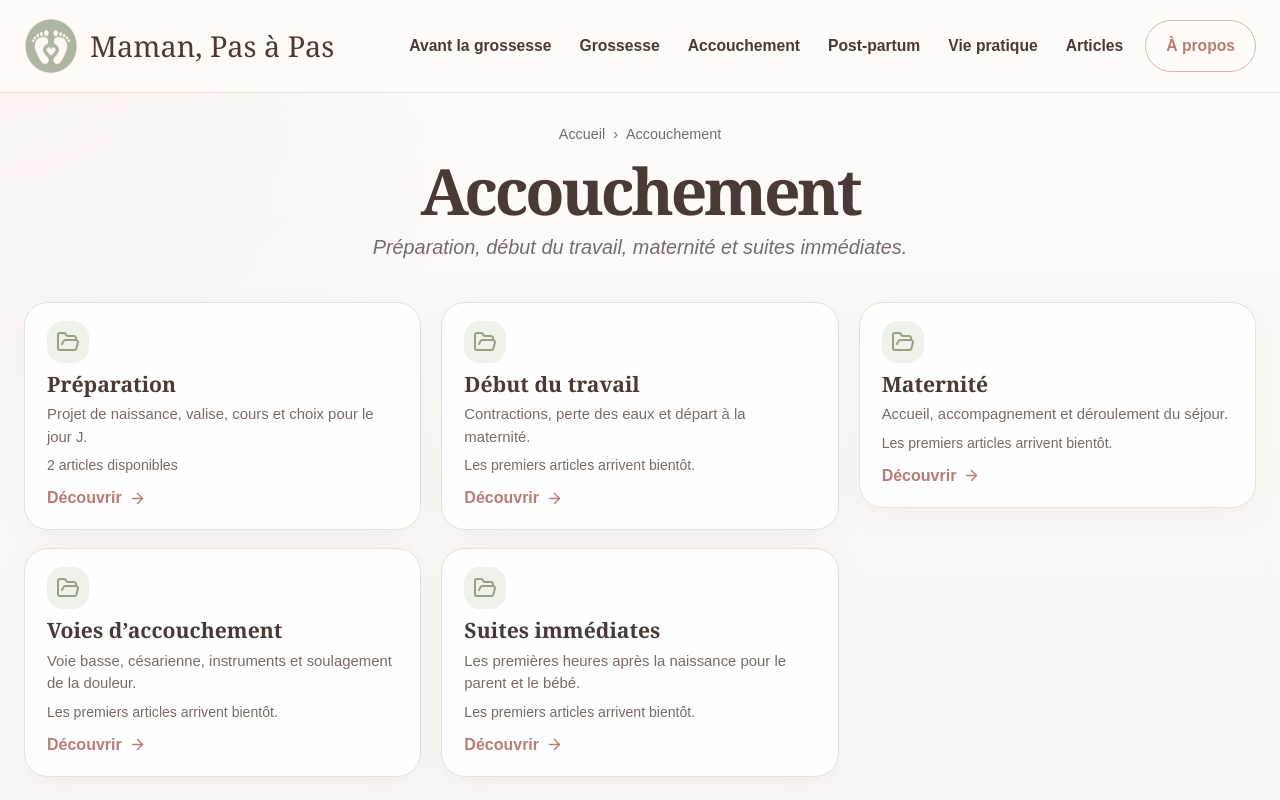
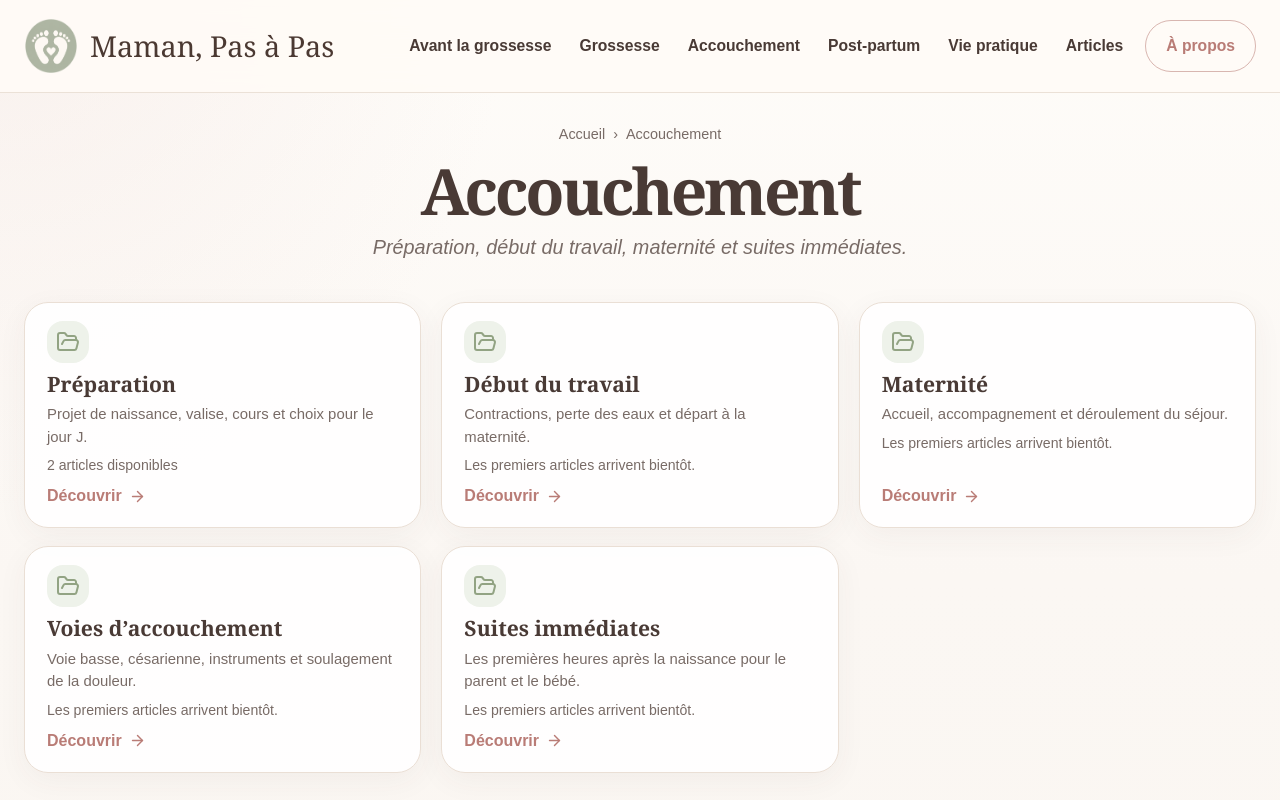
Before and after one commit to Yelenna04/maman-pas-a-pas, a Next.js app: page /accouchement in a window 1280 px wide. Shown: the top 800 px of the page. Built offline with nearby package versions, Linux system fonts and the light colour scheme.

Commit message:
Uniformise la hauteur des cartes de sous-catégories

```diff
--- a/components/CategoryPage.tsx
+++ b/components/CategoryPage.tsx
@@ -48,8 +48,17 @@ export function CategoryPage({ slug }: { slug: string }) {
                   href={href}
                   className="category-card-link"
                   aria-label={`Découvrir ${subcategory.title}`}
+                  style={{ display: "flex", height: "100%" }}
                 >
-                  <section className="card card-hover">
+                  <section
+                    className="card card-hover"
+                    style={{
+                      display: "flex",
+                      flex: 1,
+                      flexDirection: "column",
+                      height: "100%"
+                    }}
+                  >
                     <div className="icon-chip sage">
                       <FolderOpen />
                     </div>
@@ -71,7 +80,10 @@ export function CategoryPage({ slug }: { slug: string }) {
                           } disponible${count > 1 ? "s" : ""}`}
                     </p>
 
-                    <span className="link-arrow">
+                    <span
+                      className="link-arrow"
+                      style={{ marginTop: "auto" }}
+                    >
                       Découvrir
                       <ArrowRight size={17} />
                     </span>
```
